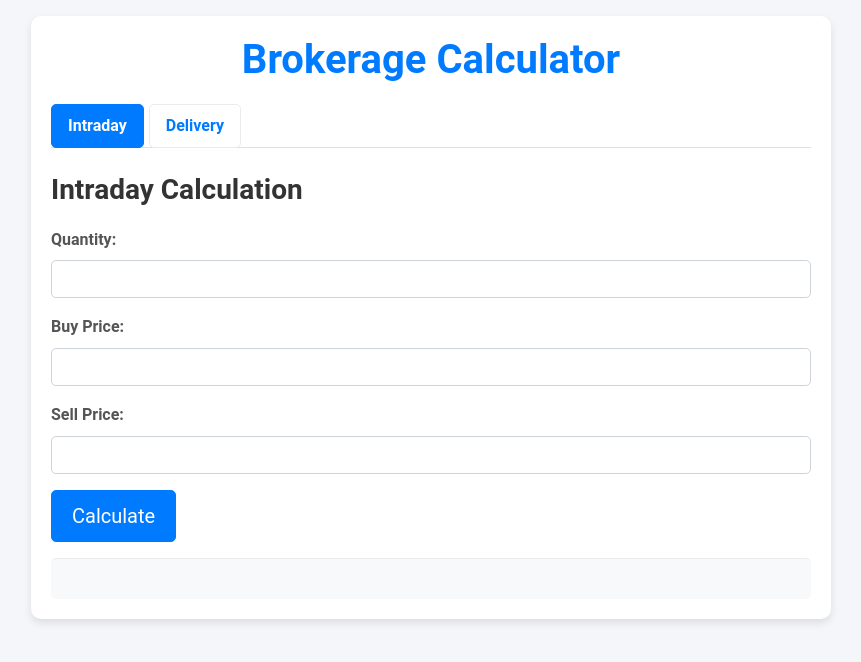
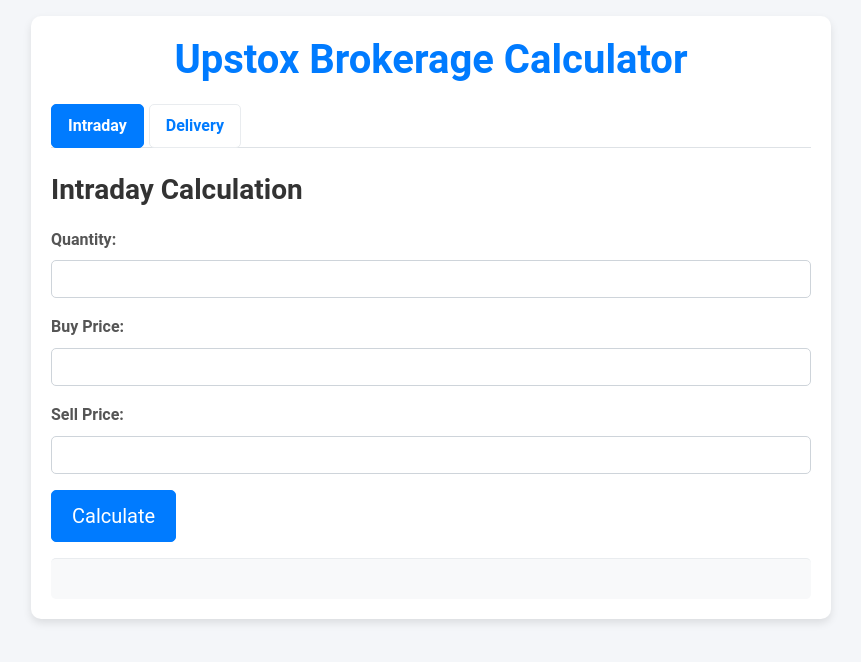
Before and after one commit to Shazi-ai/Upstox-Brokerage-Calculator, a plain HTML site: page index.html in a window 1280 px wide. Shown: the whole page, without its empty margins (209-1070 px from the left). Drawn offline with nearby package versions, Linux system fonts and the light colour scheme.

Commit message:
Update index.html

```diff
--- a/index.html
+++ b/index.html
@@ -121,7 +121,7 @@ to { opacity: 1; }
 </head>
 <body>
 <div class="container mt-3">
-<h1>Brokerage Calculator</h1>
+<h1>Upstox Brokerage Calculator</h1>
 <ul class="nav nav-tabs" id="myTab" role="tablist">
 <li class="nav-item">
 <a class="nav-link active" id="intraday-tab" data-toggle="tab" href="#intraday" role="tab">Intraday</a>
```
